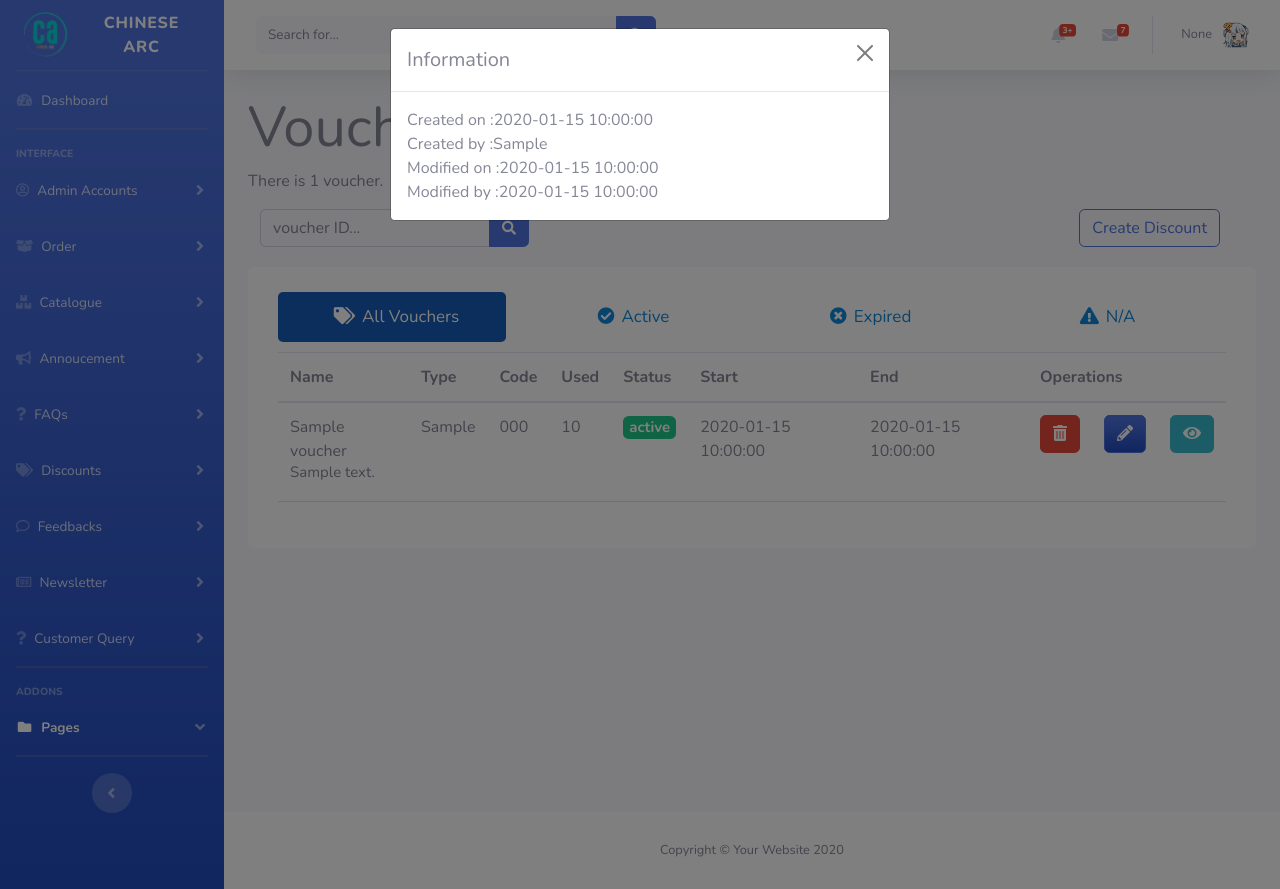
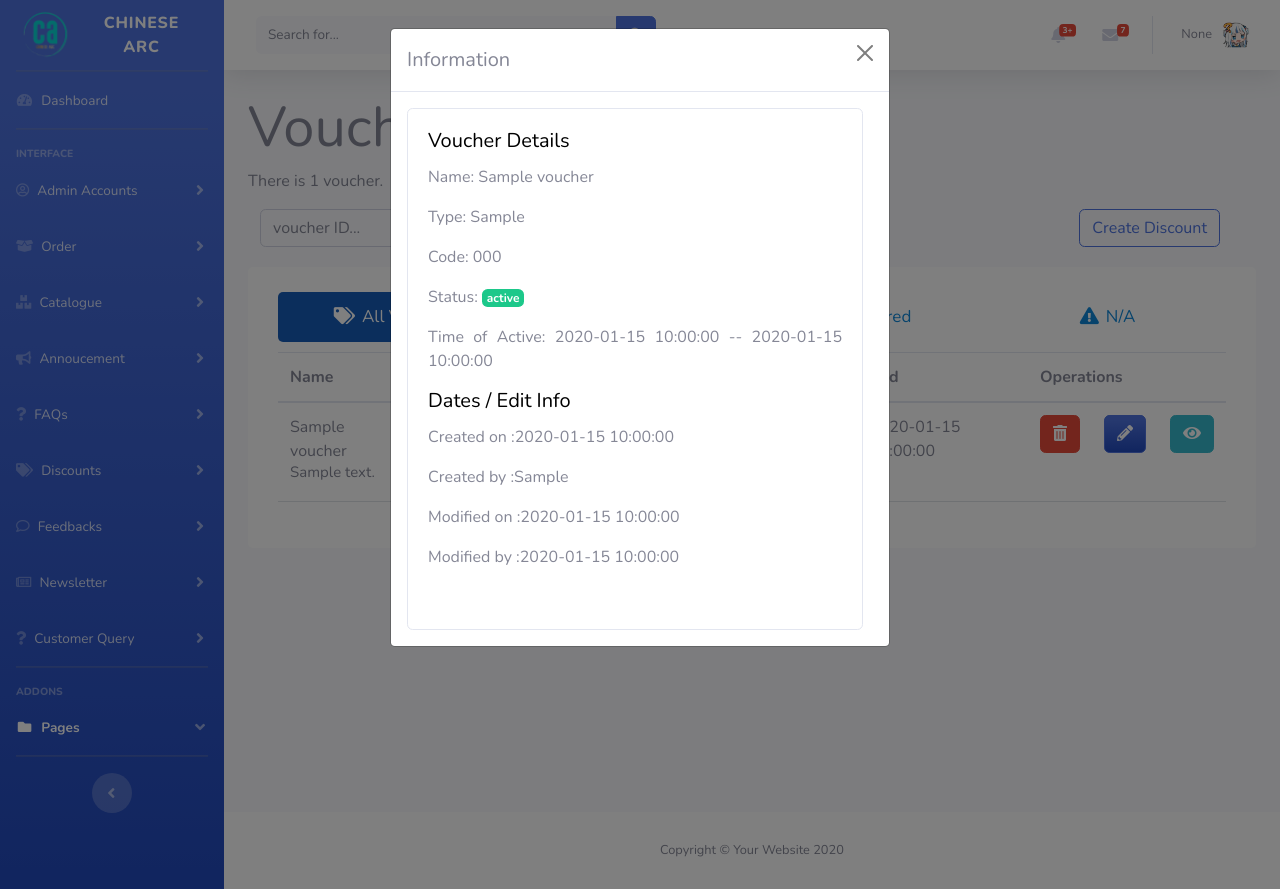
Before and after one commit to HProsperouS/Chinese-Arc, a Flask app: template shop/templates/Voucher.html in a window 1280 px wide, after a click that opens the changed part. Run offline with Flask 2, Linux system fonts and the light colour scheme; the template is opened without the code that fills it: most values are stand-ins (such as "Sample title", 1, 10 or a date in 2020); some libraries are stand-ins or nearby versions.

Commit message:
Update Voucher.html

```diff
--- a/shop/templates/Voucher.html
+++ b/shop/templates/Voucher.html
@@ -163,14 +163,31 @@
                           <h5 class="modal-title" id="{{ voucher.get_voucher_name() }}">Information</h5>
                           <button type="button" class="btn-close" data-bs-dismiss="modal" aria-label="Close"></button>
                         </div>
+
                         <div class="modal-body">
-                          Created on :{{ voucher.get_create_date() }}
-                          <br>
-                          Created by :{{ voucher.get_create_by() }}
-                          <br>
-                          Modified on :{{ voucher.get_modified_date() }}
-                          <br>
-                          Modified by :{{ voucher.get_modified_by() }}
+                          <div class="card-deck" style="width: 30rem;">
+
+                            <div class="card" >
+
+                              <div class="card-body" >
+                                <h5 class="card-title" style="color: black;">Voucher Details</h5>
+                                <p class="card-text">Name: {{ voucher.get_voucher_name() }} </p>
+                                <p class="card-text">Type: {{ voucher.get_voucher_type() }}</p>
+                                <p class="card-text">Code: {{ voucher.get_voucher_code() }}</p>
+                                <p class="card-text">Status: <span class="badge bg-success"> {{ voucher.get_voucher_status() }} </span></p>
+                                <p class="card-text">Time of Active: {{ voucher.get_voucher_date() }} -- {{ voucher.get_voucher_end_date() }} </p>
+
+
+
+                                <h5 class="card-title" style="color: black;">Dates / Edit Info</h5>
+                                <p class="card-text">Created on :{{ voucher.get_create_date() }}</p>
+                                <p class="card-text">Created by :{{ voucher.get_create_by() }}</p>
+                                <p class="card-text">Modified on :{{ voucher.get_modified_date() }}</p>
+                                <p class="card-text"> Modified by :{{ voucher.get_modified_by() }}</p>
+                                <br>
+                              </div>
+                            </div>
+
                         </div>
                       </div>
                     </div>
```
